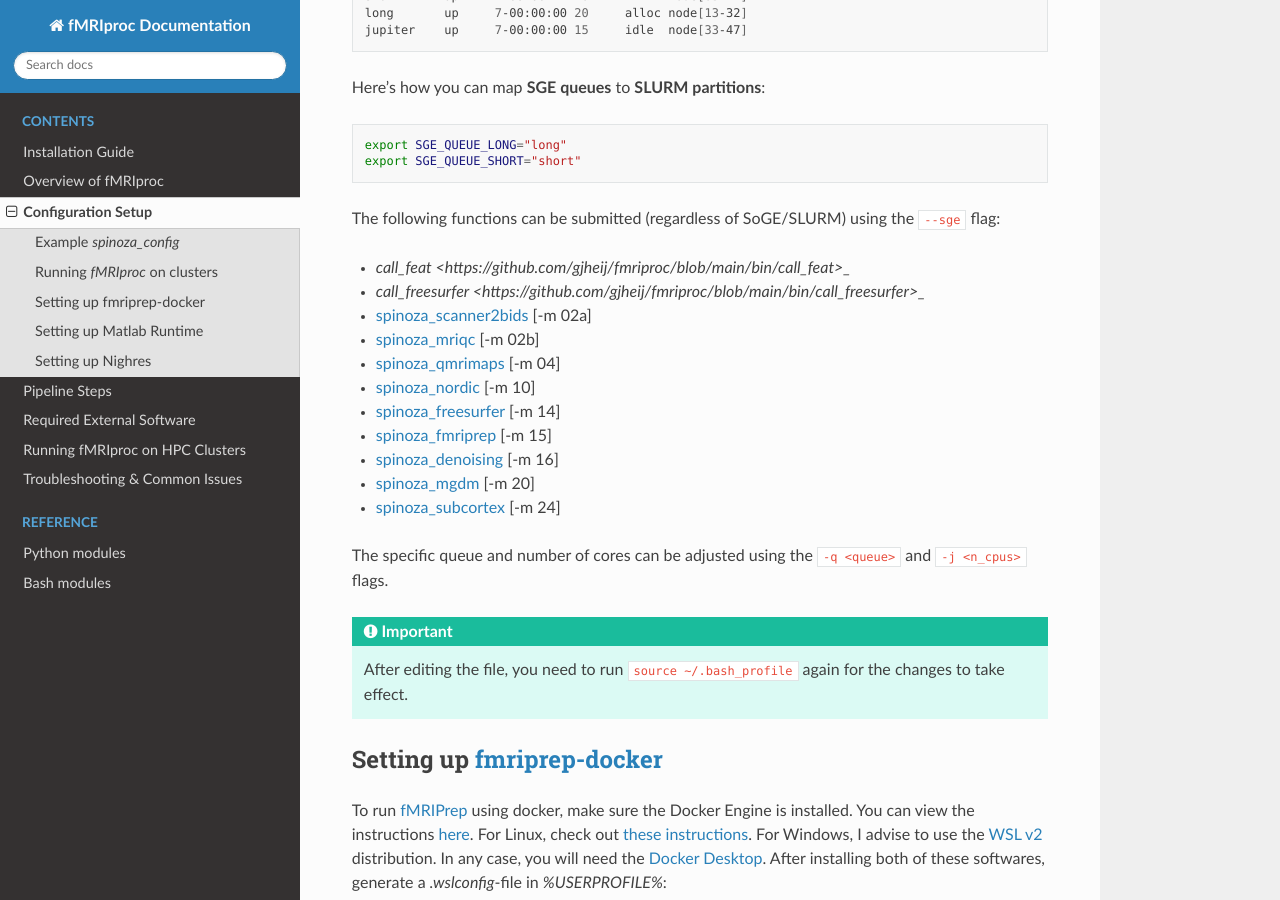
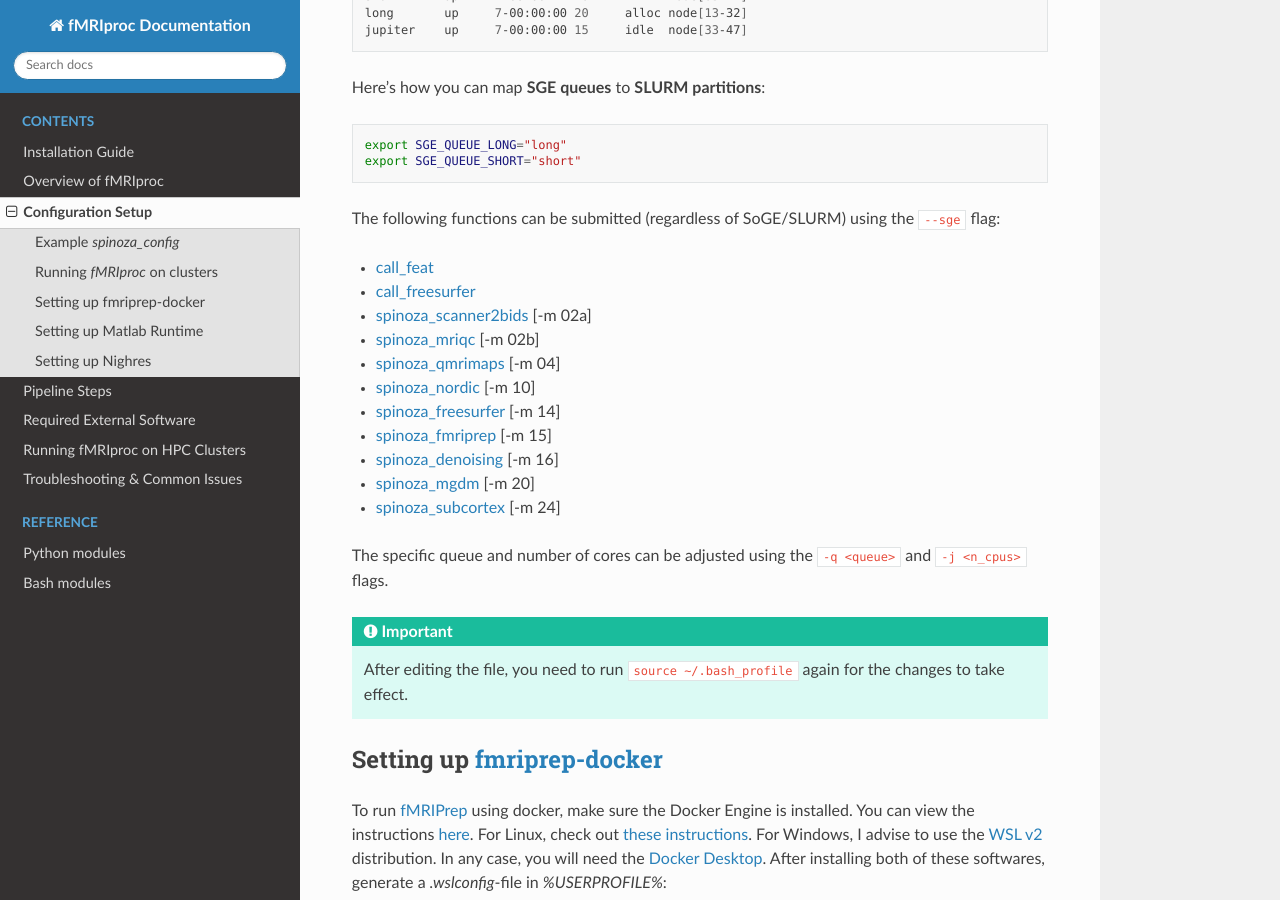
Before and after one commit to gjheij/fmriproc, a Sphinx documentation site: the page built from doc/source/configuration.rst, in a window 1280 px wide and 900 px high, scrolled down 2360 px. Built offline with Sphinx 7.4.7 and the Read the Docs theme 3.1.0, drawn with Linux system fonts in a browser that asks for light colours; pages that are not in the unit, such as notebooks, are missing from menus; the version number could not be read and is left out.

Commit message:
actually fix them now

```diff
--- a/doc/source/configuration.rst
+++ b/doc/source/configuration.rst
@@ -128,8 +128,8 @@ Here's how you can map **SGE queues** to **SLURM partitions**:
 
 The following functions can be submitted (regardless of SoGE/SLURM) using the ``--sge`` flag:
 
-- `call_feat <https://github.com/gjheij/fmriproc/blob/main/bin/call_feat>_`
-- `call_freesurfer <https://github.com/gjheij/fmriproc/blob/main/bin/call_freesurfer>_`
+- `call_feat <https://github.com/gjheij/fmriproc/blob/main/bin/call_feat>`_
+- `call_freesurfer <https://github.com/gjheij/fmriproc/blob/main/bin/call_freesurfer>`_
 - spinoza_scanner2bids_ [-m 02a]
 - spinoza_mriqc_ [-m 02b]
 - spinoza_qmrimaps_ [-m 04]
```
